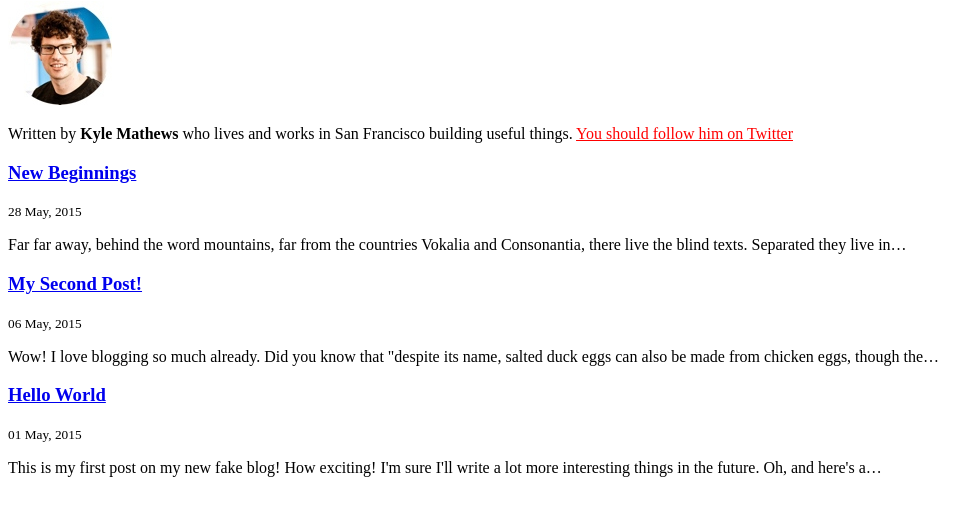
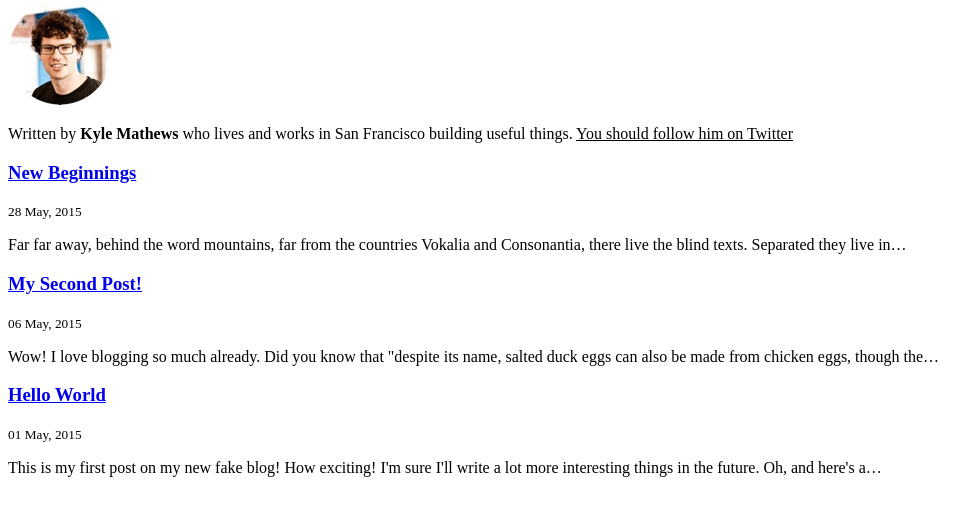
Before and after one commit to falconmick/gatsby2-blog, a Gatsby site: page / in a window 1280 px wide. Shown: the part 79-594 px from the top of the page, without its empty margins (0-978 px from the left). Built offline with nearby package versions, Linux system fonts and the light colour scheme; Gatsby itself is replaced by a stand-in of ours; some packages are replaced by stand-ins of ours.

Commit message:
testing updating a PR!

```diff
--- a/src/components/Bio.js
+++ b/src/components/Bio.js
@@ -3,7 +3,7 @@ import styled from 'react-emotion';
 import profilePic from './profile-pic.jpg';
 
 const GreenLink = styled.a`
-  color: red;
+  color: black;
   &:hover {
     color: yellow;
   }
```
